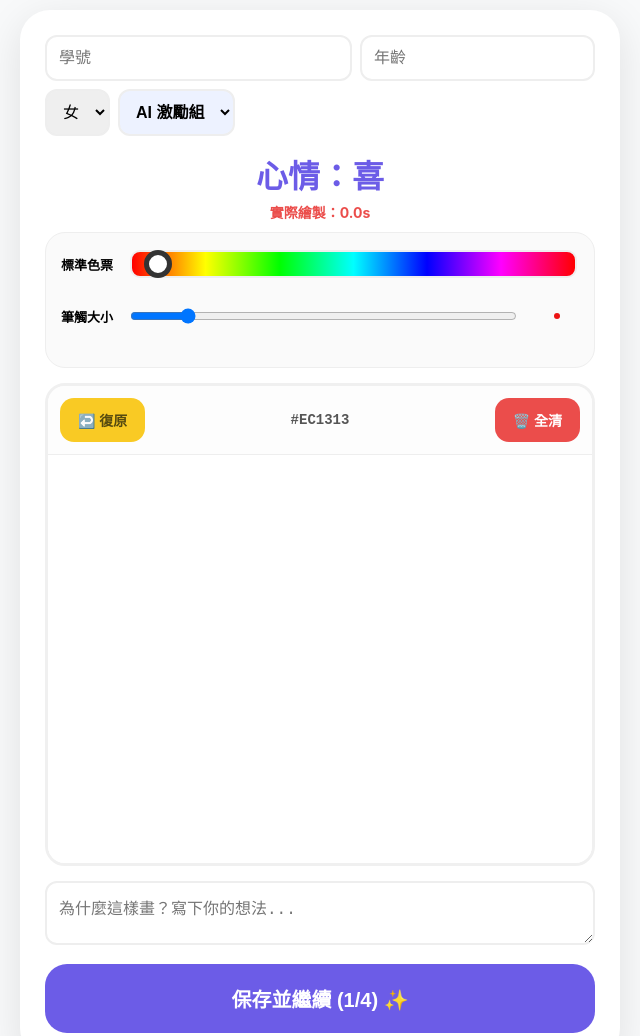
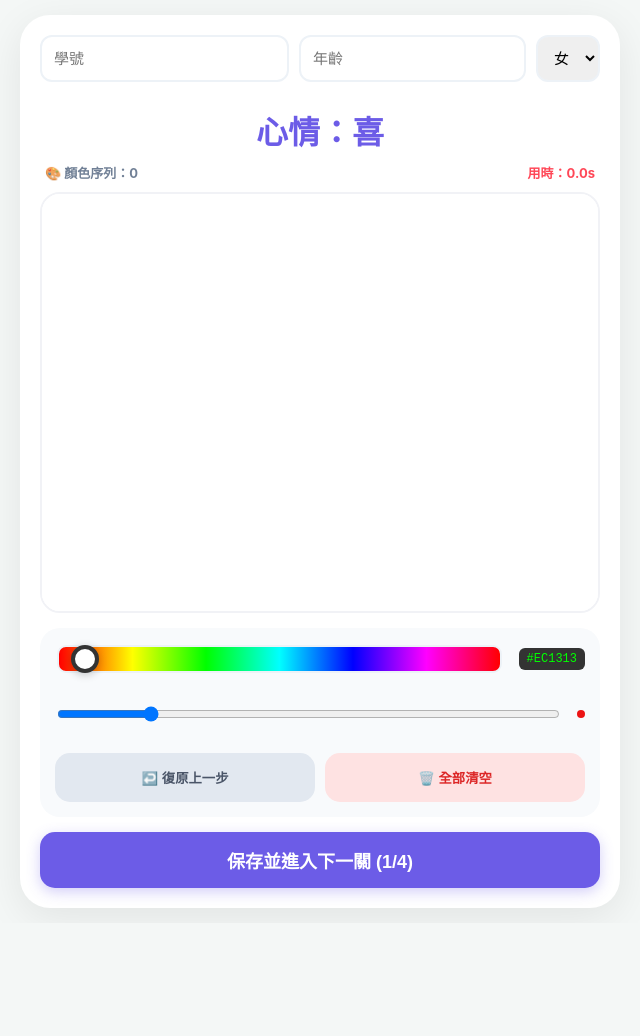
Before and after one commit to CC-SHI-DESIGNER/my-drawing-test, a plain HTML site: page index.html in a window 1280 px wide. Shown: the top 1036 px of the page, without its empty margins (320-960 px from the left). After the commit the page ends 923 px from the top, so only its background shows below. Drawn offline with Linux system fonts and the light colour scheme.

Commit message:
Update index.html

```diff
--- a/index.html
+++ b/index.html
@@ -3,92 +3,93 @@
 <head>
     <meta charset="UTF-8">
     <meta name="viewport" content="width=device-width, initial-scale=1.0, maximum-scale=1.0, user-scalable=no">
-    <title>情緒視覺實驗室 V9.2</title>
+    <title>Visual Emotion Lab V10 - Palette Record</title>
     <style>
-        :root { --primary: #6c5ce7; --bg: #f8f9fa; --danger: #eb4d4b; --warning: #f9ca24; }
-        * { box-sizing: border-box; touch-action: manipulation; }
-        body { font-family: -apple-system, "Noto Sans TC", sans-serif; background: var(--bg); margin: 0; display: flex; justify-content: center; min-height: 100vh; }
-        .card { background: white; width: 100%; max-width: 600px; margin: 10px; padding: 25px; border-radius: 30px; box-shadow: 0 10px 40px rgba(0,0,0,0.1); }
-        .setup-ui { display: flex; gap: 8px; margin-bottom: 15px; flex-wrap: wrap; }
-        input, select, textarea { font-size: 16px !important; padding: 12px; border: 2px solid #eee; border-radius: 12px; outline: none; }
-        .mood-tag { font-size: 32px; font-weight: bold; color: var(--primary); text-align: center; }
-        .timer-info { text-align: center; color: #eb4d4b; font-size: 14px; font-weight: bold; margin: 5px 0 10px 0; }
-        .controls-group { background: #fafafa; padding: 15px; border-radius: 20px; border: 1px solid #eee; margin-bottom: 15px; }
-        .control-item { display: flex; align-items: center; gap: 15px; margin-bottom: 12px; }
+        :root { --primary: #6c5ce7; --bg: #f4f7f6; --danger: #ff4757; }
+        * { box-sizing: border-box; touch-action: manipulation; -webkit-user-select: none; }
+        body { font-family: -apple-system, sans-serif; background: var(--bg); margin: 0; display: flex; justify-content: center; min-height: 100vh; }
+
+        .card { background: white; width: 100%; max-width: 600px; margin: 15px; padding: 20px; border-radius: 30px; box-shadow: 0 10px 40px rgba(0,0,0,0.08); display: flex; flex-direction: column; }
+
+        .setup-header { display: flex; gap: 10px; margin-bottom: 15px; }
+        input, select { border: 2px solid #edf2f7; padding: 12px; border-radius: 12px; font-size: 15px; outline: none; }
+
+        .mood-banner { text-align: center; font-size: 32px; font-weight: 800; color: var(--primary); margin: 10px 0; }
+        .stat-bar { display: flex; justify-content: space-between; font-size: 13px; font-weight: bold; color: #718096; margin-bottom: 10px; padding: 0 5px; }
+
+        .paint-engine { border: 2px solid #f1f2f6; border-radius: 20px; background: white; overflow: hidden; position: relative; }
+        canvas { display: block; width: 100%; aspect-ratio: 4/3; background: white; cursor: crosshair; }
+
+        .tool-dock { background: #f8fafc; padding: 15px; border-radius: 20px; margin-top: 15px; }
+        .slider-row { display: flex; align-items: center; gap: 15px; margin-bottom: 15px; }
+
         #colorSlider {
-            flex: 1; -webkit-appearance: none; height: 18px; border-radius: 10px;
-            background: linear-gradient(to right, #f00 0%, #ff8000 8.3%, #ff0 16.6%, #80ff00 25%, #0f0 33.3%, #00ff80 41.6%, #0ff 50%, #0080ff 58.3%, #00f 66.6%, #8000ff 75%, #f0f 83.3%, #ff0080 91.6%, #f00 100%);
+            flex: 1; -webkit-appearance: none; height: 18px; border-radius: 9px;
+            background: linear-gradient(to right, #f00, #ff0, #0f0, #0ff, #00f, #f0f, #f00);
         }
-        #colorSlider::-webkit-slider-thumb { -webkit-appearance: none; width: 28px; height: 28px; background: white; border: 5px solid #333; border-radius: 50%; }
-        .canvas-container { border: 3px solid #f0f0f0; border-radius: 20px; background: white; overflow: hidden; }
-        canvas { display: block; width: 100%; aspect-ratio: 4 / 3; touch-action: none; background: white; }
-        .toolbar { display: flex; padding: 12px; background: #fdfdfd; border-bottom: 1px solid #eee; justify-content: space-between; align-items: center; }
-        .tool-btn { border: none; padding: 12px 18px; border-radius: 14px; font-weight: bold; cursor: pointer; font-size: 14px; }
-        .btn-undo { background: var(--warning); color: #574b10; }
-        .btn-clear { background: var(--danger); color: white; }
-        .btn-next { width: 100%; padding: 20px; background: var(--primary); color: white; border: none; border-radius: 22px; cursor: pointer; font-weight: bold; font-size: 20px; margin-top: 15px; }
-        #fb-overlay { display: none; position: fixed; top:0; left:0; width:100%; height:100%; background:rgba(0,0,0,0.7); z-index:99; backdrop-filter: blur(5px); }
-        #fb-box { display: none; position: fixed; top: 50%; left: 50%; transform: translate(-50%, -50%); width: 85%; max-width: 450px; background: white; padding: 35px; border-radius: 30px; text-align: center; z-index: 100; }
+        #colorSlider::-webkit-slider-thumb { -webkit-appearance: none; width: 28px; height: 28px; background: white; border: 4px solid #333; border-radius: 50%; box-shadow: 0 2px 8px rgba(0,0,0,0.2); }
+
+        .action-row { display: flex; gap: 10px; }
+        .btn { flex: 1; border: none; padding: 15px; border-radius: 15px; font-weight: bold; cursor: pointer; transition: 0.2s; }
+        .btn-undo { background: #e2e8f0; color: #4a5568; }
+        .btn-clear { background: #fee2e2; color: #dc2626; }
+        .btn-submit { background: var(--primary); color: white; width: 100%; margin-top: 15px; font-size: 18px; box-shadow: 0 4px 14px rgba(108, 92, 231, 0.3); }
+        .btn:active { transform: scale(0.98); opacity: 0.9; }
+
+        #hex-preview { font-family: monospace; background: #333; color: #0f0; padding: 4px 8px; border-radius: 6px; font-size: 12px; }
     </style>
 </head>
 <body>
-    <div id="fb-overlay"></div>
-    <div id="fb-box">
-        <h2 id="fb-title">🌟 AI 觀察筆記</h2>
-        <p id="fb-text" style="font-size: 18px; line-height:1.6; color:#444; margin: 20px 0;"></p>
-        <button onclick="closeFB()" class="btn-next">收到了，下一關！🚀</button>
-    </div>
 
     <div class="card">
-        <div id="setup-group" class="setup-ui">
-            <input type="text" id="sid" placeholder="學號" style="flex:2;">
-            <input type="number" id="age" placeholder="年齡" style="flex:1;">
+        <div id="user-info" class="setup-header">
+            <input type="text" id="sid" placeholder="學號" style="flex:2">
+            <input type="number" id="age" placeholder="年齡" style="flex:1">
             <select id="gender"><option value="女">女</option><option value="男">男</option></select>
-            <select id="exp-group" style="background:#edf2ff; font-weight:bold;">
-                <option value="AI">AI 激勵組</option>
-                <option value="Control">控制組</option>
-            </select>
         </div>
 
-        <div class="mood-tag" id="mood-label">心情：喜</div>
-        <div class="timer-info" id="timer-display">實際繪製：0.0s</div>
+        <div class="mood-banner" id="mood-title">心情：喜</div>
 
-        <div class="controls-group">
-            <div class="control-item">
-                <span style="font-size:13px; font-weight:bold;">標準色票</span>
-                <input type="range" id="colorSlider" min="0" max="330" step="30" value="0" oninput="updateBrush()">
+        <div class="stat-bar">
+            <span>🎨 顏色序列：<span id="color-count">0</span></span>
+            <span id="timer-display" style="color:var(--danger)">用時：0.0s</span>
+        </div>
+
+        <div class="paint-engine">
+            <canvas id="canvas"></canvas>
+        </div>
+
+        <div class="tool-dock">
+            <div class="slider-row">
+                <input type="range" id="colorSlider" min="0" max="359" value="0" oninput="brushSync()">
+                <span id="hex-preview">#FF0000</span>
             </div>
-            <div class="control-item">
-                <span style="font-size:13px; font-weight:bold;">筆觸大小</span>
-                <input type="range" id="sizeSlider" min="2" max="40" value="6" oninput="updateBrush()" style="flex:1;">
-                <div style="width:45px; display:flex; justify-content:center;"><div id="brushInd"></div></div>
+            <div class="slider-row">
+                <input type="range" id="sizeSlider" min="2" max="40" value="8" oninput="brushSync()" style="flex:1">
+                <div id="brushPoint" style="width:15px; height:15px; border-radius:50%; background:red;"></div>
+            </div>
+            <div class="action-row">
+                <button class="btn btn-undo" onclick="undo()">↩️ 復原上一步</button>
+                <button class="btn btn-clear" onclick="clearCanvas()">🗑️ 全部清空</button>
             </div>
         </div>
 
-        <div class="canvas-container">
-            <div class="toolbar">
-                <button class="tool-btn btn-undo" onclick="undo()">↩️ 復原</button>
-                <span id="color-code" style="font-size:14px; font-weight:bold; color:#555; font-family: monospace;">#FF0000</span>
-                <button class="tool-btn btn-clear" onclick="clearCanvas()">🗑️ 全清</button>
-            </div>
-            <canvas id="canvas"></canvas>
-        </div>
-
-        <textarea id="mood-desc" rows="2" placeholder="為什麼這樣畫？寫下你的想法..." style="width:100%; margin-top:15px;"></textarea>
-        <button class="btn-next" id="action-btn" onclick="checkAndNext()">保存並繼續 (1/4) ✨</button>
+        <button class="btn btn-submit" id="main-btn" onclick="processStep()">保存並進入下一關 (1/4)</button>
     </div>
 
     <script>
-        // ---------------------------------------------------------
-        // 重要：請務必將下方的網址替換為你重新部署後的「網頁應用程式網址」
-        // ---------------------------------------------------------
-        const SCRIPT_URL = "https://script.google.com/macros/s/AKfycbwdBAI8a9-x8w4gC-Q97RTj43hvdIo0GXbWkorHxdBKGH6ylP3hesM2VUAo77sKftg6ew/exec";
+        // 【修改點】請更換為你的 Google 部署網址
+        const SCRIPT_URL = "https://script.google.com/macros/s/AKfycbypv3jKvNX2-JoBMroLyimu0fl4FDUvcCuepVhhzGEE6tOACgUwyJG4w3fv1PybgOmfzg/exec";
 
         const moods = ["喜", "怒", "哀", "樂"];
+        let step = 0, results = [], history = [], drawing = false, hasDrawn = false;
+        let activeTime = 0, lastTick = 0, hexSequence = [];
+        let h = 0, sz = 8, currentHex = "#FF0000";
+
+        const canvas = document.getElementById('canvas'), ctx = canvas.getContext('2d');
 
         function hslToHex(h, s, l) {
-            l /= 100;
-            const a = s * Math.min(l, 1 - l) / 100;
+            l /= 100; const a = s * Math.min(l, 1 - l) / 100;
             const f = n => {
                 const k = (n + h / 30) % 12;
                 const color = l - a * Math.max(Math.min(k - 3, 9 - k, 1), -1);
@@ -97,115 +98,127 @@
             return `#${f(0)}${f(8)}${f(4)}`.toUpperCase();
         }
 
-        let activeTime = 0, lastTs = 0;
-        let colorSeq = [];
-        let step = 0, finalData = [], curColor = "#FF0000", curH = 0, curSize = 6, history = [], hasDrawn = false, drawing = false;
-
-        const canvas = document.getElementById('canvas'), ctx = canvas.getContext('2d'), brushInd = document.getElementById('brushInd');
-
-        function updateBrush() {
-            curH = parseInt(document.getElementById('colorSlider').value);
-            curSize = document.getElementById('sizeSlider').value;
-            curColor = hslToHex(curH, 85, 50);
-            brushInd.style.cssText = `width:${curSize}px; height:${curSize}px; background:${curColor}; border-radius:50%;`;
-            document.getElementById('color-code').innerText = curColor;
+        function brushSync() {
+            h = parseInt(document.getElementById('colorSlider').value);
+            sz = document.getElementById('sizeSlider').value;
+            currentHex = hslToHex(h, 85, 50);
+            document.getElementById('hex-preview').innerText = currentHex;
+            document.getElementById('brushPoint').style.background = currentHex;
+            document.getElementById('brushPoint').style.width = sz + 'px';
+            document.getElementById('brushPoint').style.height = sz + 'px';
         }
 
-        function resize() { canvas.width = canvas.parentElement.clientWidth; canvas.height = canvas.width * 0.75; clearCanvas(); }
-        window.addEventListener('resize', resize); setTimeout(resize, 100);
+        function initCanvas() {
+            canvas.width = canvas.clientWidth;
+            canvas.height = canvas.clientWidth * 0.75;
+            clearCanvas();
+        }
 
         function clearCanvas() {
-            ctx.fillStyle="white"; ctx.fillRect(0,0,canvas.width,canvas.height);
-            save(); hasDrawn=false; activeTime=0; colorSeq=[]; updateTimerUI();
+            ctx.fillStyle = "white";
+            ctx.fillRect(0, 0, canvas.width, canvas.height);
+            history = [canvas.toDataURL()];
+            hasDrawn = false; activeTime = 0; hexSequence = [];
+            syncUI();
         }
 
-        function save() { history.push(canvas.toDataURL()); if(history.length>15) history.shift(); }
-        function undo() { if(history.length>1) { history.pop(); let img=new Image(); img.src=history[history.length-1]; img.onload=()=>ctx.drawImage(img,0,0); } }
-
-        function getPos(e) {
-            const r = canvas.getBoundingClientRect(), c = e.touches ? e.touches[0] : e;
-            return { x: c.clientX - r.left, y: c.clientY - r.top };
+        function syncUI() {
+            document.getElementById('timer-display').innerText = `用時：${activeTime.toFixed(1)}s`;
+            document.getElementById('color-count').innerText = hexSequence.length;
         }
 
-        function start(e) {
-            drawing=true; hasDrawn=true; lastTs = Date.now();
-            if (colorSeq[colorSeq.length-1] !== curColor) { colorSeq.push(curColor); }
-            const {x,y}=getPos(e); ctx.beginPath(); ctx.moveTo(x,y);
+        function undo() {
+            if(history.length > 1) {
+                history.pop();
+                let img = new Image();
+                img.src = history[history.length - 1];
+                img.onload = () => ctx.drawImage(img, 0, 0);
+            }
         }
 
-        function move(e) {
-            if(!drawing) return;
-            const now = Date.now(); activeTime += (now - lastTs) / 1000; lastTs = now;
-            updateTimerUI();
-            const {x,y}=getPos(e); ctx.lineTo(x,y); ctx.strokeStyle=curColor; ctx.lineWidth=curSize; ctx.lineCap='round'; ctx.stroke();
+        const getXY = (e) => {
+            const rect = canvas.getBoundingClientRect();
+            const clientX = e.touches ? e.touches[0].clientX : e.clientX;
+            const clientY = e.touches ? e.touches[0].clientY : e.clientY;
+            return { x: clientX - rect.left, y: clientY - rect.top };
         }
 
-        function updateTimerUI() { document.getElementById('timer-display').innerText = `實際繪製：${activeTime.toFixed(1)}s`; }
+        function startPaint(e) {
+            drawing = true; hasDrawn = true; lastTick = Date.now();
+            if (hexSequence[hexSequence.length - 1] !== currentHex) hexSequence.push(currentHex);
+            ctx.beginPath();
+            const {x, y} = getXY(e);
+            ctx.moveTo(x, y);
+            syncUI();
+        }
 
-        canvas.addEventListener('mousedown', start);
-        canvas.addEventListener('touchstart', (e)=>{start(e); e.preventDefault();}, {passive:false});
-        canvas.addEventListener('mousemove', move);
-        canvas.addEventListener('touchmove', (e)=>{move(e); e.preventDefault();}, {passive:false});
-        window.addEventListener('mouseup', ()=>{if(drawing)save(); drawing=false;});
-        window.addEventListener('touchend', ()=>{if(drawing)save(); drawing=false;});
+        function movePaint(e) {
+            if (!drawing) return;
+            const now = Date.now();
+            activeTime += (now - lastTick) / 1000;
+            lastTick = now;
+            syncUI();
+            const {x, y} = getXY(e);
+            ctx.lineTo(x, y);
+            ctx.strokeStyle = currentHex;
+            ctx.lineWidth = sz;
+            ctx.lineCap = 'round';
+            ctx.stroke();
+        }
 
-        function checkAndNext() {
-            const sid = document.getElementById('sid').value, age = document.getElementById('age').value, desc = document.getElementById('mood-desc').value.trim();
-            if(!sid || !age || !hasDrawn || desc.length < 2) return alert("請完整填寫資料與繪圖！");
+        canvas.addEventListener('mousedown', startPaint);
+        canvas.addEventListener('touchstart', (e) => { startPaint(e); e.preventDefault(); }, {passive: false});
+        canvas.addEventListener('mousemove', movePaint);
+        canvas.addEventListener('touchmove', (e) => { movePaint(e); e.preventDefault(); }, {passive: false});
+        window.addEventListener('mouseup', () => { if(drawing){ history.push(canvas.toDataURL()); drawing = false; }});
+        window.addEventListener('touchend', () => { if(drawing){ history.push(canvas.toDataURL()); drawing = false; }});
 
-            finalData.push({
-                id: sid, age: age, gender: document.getElementById('gender').value,
-                group: document.getElementById('exp-group').value,
-                mood: moods[step],
-                color_seq: colorSeq.join(", "),
+        function processStep() {
+            const sid = document.getElementById('sid').value;
+            if(!sid || !hasDrawn) return alert("請輸入學號並開始繪製內容。");
+
+            results.push({
+                id: sid, age: document.getElementById('age').value, gender: document.getElementById('gender').value,
+                group: "GitHub_V10", mood: moods[step],
+                color_seq: hexSequence.join(", "),
                 active_time: activeTime.toFixed(1),
-                desc: desc,
-                image: canvas.toDataURL('image/jpeg', 0.4)
+                desc: "UI_Hidden_Record",
+                image: canvas.toDataURL('image/jpeg', 0.5)
             });
 
-            if (document.getElementById('exp-group').value === "AI") {
-                const lib = { "喜":"色彩很有活力的感覺！☀️", "怒":"筆觸很有張力呢！🔥", "哀":"感受到安靜的能量。🕯️", "樂":"畫作讓心情變好了！🌈" };
-                document.getElementById('fb-text').innerText = lib[moods[step]];
-                document.getElementById('fb-overlay').style.display = "block";
-                document.getElementById('fb-box').style.display = "block";
-            } else { goNext(); }
+            if (step < 3) {
+                step++;
+                document.getElementById('mood-title').innerText = "心情：" + moods[step];
+                document.getElementById('main-btn').innerText = `保存並進入下一關 (${step+1}/4)`;
+                document.getElementById('user-info').style.display = "none"; // 鎖定學號
+                clearCanvas();
+            } else {
+                finalUpload();
+            }
         }
 
-        function closeFB() { document.getElementById('fb-overlay').style.display = "none"; document.getElementById('fb-box').style.display = "none"; goNext(); }
-
-        function goNext() {
-            if(step < 3) {
-                step++; activeTime = 0; colorSeq = [];
-                document.getElementById('mood-label').innerText = "心情：" + moods[step];
-                document.getElementById('setup-group').style.visibility = "hidden";
-                document.getElementById('mood-desc').value = "";
-                document.getElementById('action-btn').innerText = `保存並繼續 (${step+1}/4) ✨`;
-                clearCanvas(); updateTimerUI();
-            } else { submit(); }
-        }
-
-        async function submit() {
-            const btn = document.getElementById('action-btn');
-            btn.disabled = true; btn.innerText = "數據同步中... 🚀";
-
-            // 如果網址沒填，直接提醒
-            if(SCRIPT_URL.includes("你的網址")) {
-                alert("錯誤：你尚未在代碼中填入 GAS 的網址！");
-                btn.disabled = false; return;
-            }
+        async function finalUpload() {
+            const btn = document.getElementById('main-btn');
+            btn.disabled = true; btn.innerText = "數據上傳中，請勿關閉視窗...";
 
             try {
-                for(let data of finalData) {
-                    await fetch(SCRIPT_URL, { method: 'POST', mode: 'no-cors', body: JSON.stringify(data) });
+                for (let data of results) {
+                    await fetch(SCRIPT_URL, {
+                        method: 'POST',
+                        mode: 'no-cors',
+                        body: JSON.stringify(data)
+                    });
                 }
-                alert("🎉 數據已成功同步！感謝參與。");
+                alert("🎉 所有數據同步成功！");
                 location.reload();
-            } catch(e) {
-                alert("傳送失敗：可能是網路問題或 GAS 權限未開放！");
+            } catch (e) {
+                alert("傳送失敗，請檢查網路連線或 GAS 權限。");
                 btn.disabled = false;
             }
         }
-        updateBrush();
+
+        window.onload = initCanvas;
+        brushSync();
     </script>
 </body>
 </html>
```
